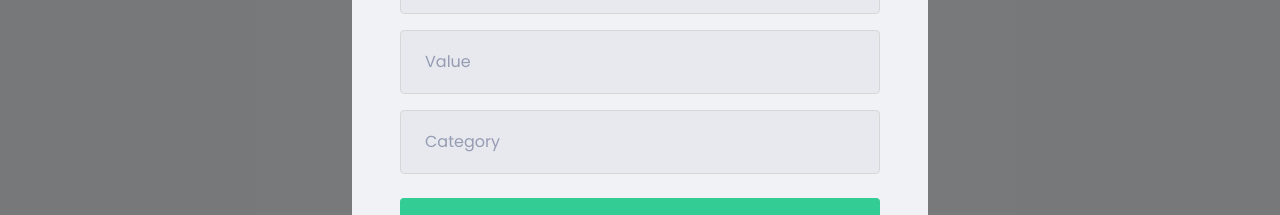
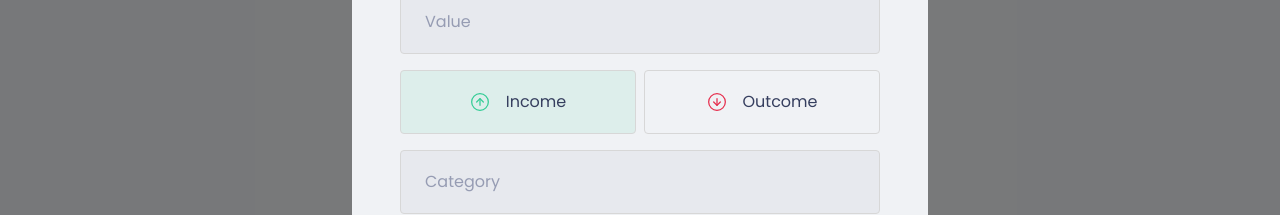
Before and after one commit to vitormarco/front-dtmoney-ignite, a React (Create React App) app: page / in a window 1280 px wide. Both pictures are taken after a click on the button "New Transaction". Shown: the part 328-543 px from the top of the page. Built offline with nearby package versions, Linux system fonts and the light colour scheme; what miragejs would draw is missing.

Commit message:
Finish modal style

```diff
--- a/package.json
+++ b/package.json
@@ -4,6 +4,7 @@
   "private": true,
   "dependencies": {
     "axios": "^0.25.0",
+    "polished": "^4.1.4",
     "react": "^17.0.2",
     "react-dom": "^17.0.2",
     "react-modal": "^3.14.4",
--- a/src/components/NewTransactionModal/index.tsx
+++ b/src/components/NewTransactionModal/index.tsx
@@ -1,8 +1,11 @@
+import { useState } from 'react'
 import Modal from 'react-modal'
 
 import closeImg from '../../assets/close.svg'
+import incomeImg from '../../assets/income.svg'
+import outcomeImg from '../../assets/outcome.svg'
 
-import { Container } from './styles'
+import { Container, TransactionTypeContainer, Radiobox } from './styles'
 
 type NewTransactionModalProps = {
   isOpen: boolean;
@@ -10,6 +13,8 @@
 }
 
 export function NewTransactionModal({ isOpen, onRequestClose }: NewTransactionModalProps) {
+  const [type, setType] = useState('deposit');
+
   return (
     <Modal
       isOpen={isOpen}
@@ -39,6 +44,28 @@
           id="value"
           placeholder="Value"
         />
+
+        <TransactionTypeContainer >
+          <Radiobox
+            type="button"
+            onClick={() => setType('deposit')}
+            isActive={type === 'deposit'}
+            activeColor="green"
+          >
+            <img src={incomeImg} alt="Income" />
+            <span>Income</span>
+          </Radiobox>
+          <Radiobox
+            type="button"
+            onClick={() => setType('withdraw')}
+            isActive={type === 'withdraw'}
+            activeColor="red"
+          >
+            <img src={outcomeImg} alt="Outcome" />
+            <span>Outcome</span>
+          </Radiobox>
+        </TransactionTypeContainer>
+
         <input
           type="text"
           name="category"
--- a/src/components/NewTransactionModal/styles.ts
+++ b/src/components/NewTransactionModal/styles.ts
@@ -1,4 +1,5 @@
 import styled from "styled-components";
+import { darken, transparentize } from "polished"
 
 export const Container = styled.form`
   h2 {
@@ -46,3 +47,52 @@
     }
   }
 `;
+
+export const TransactionTypeContainer = styled.div`
+  margin: 1rem 0;
+  display: grid;
+  grid-template-columns: repeat(2, 1fr);
+  gap: 0.5rem;
+`;
+
+type RadioBoxProps = {
+  isActive: boolean;
+  activeColor: 'green' | 'red'
+}
+
+const colors = {
+  green: '#33cc95',
+  red: '#e52e4d'
+}
+
+export const Radiobox = styled.button<RadioBoxProps>`
+  height: 4rem;
+  border: 1px solid #d7d7d7;
+  border-radius: 0.25rem;
+
+  background: ${(props) => props.isActive
+    ? transparentize(0.9, colors[props.activeColor])
+    : 'transparent'
+  };
+
+  display: flex;
+  align-items: center;
+  justify-content: center;
+  transition: border-color 0.2s;
+
+  &:hover {
+    border-color: ${darken(0.1, '#d7d7d7')};
+  }
+
+  img {
+    width: 20px;
+    height: 20px;
+  }
+
+  span {
+    display: inline-block;
+    margin-left: 1rem;
+    font-size: 1rem;
+    color: var(--text-title)
+  }
+`
```
Also changed, not shown: 1 other file (tests, documents, lock files or other folders).
